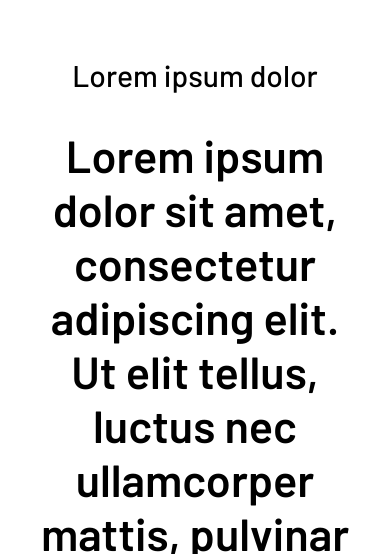
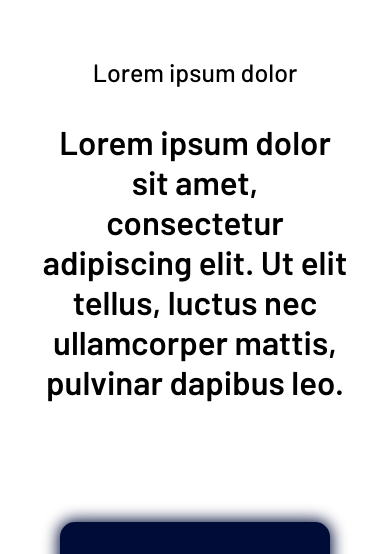
Before and after one commit to Cristofer-Silva/Santech, a plain HTML site: page sobreNos.html in a window 390 px wide. Shown: the part 241-795 px from the top of the page. Drawn offline with Linux system fonts and the light colour scheme.

Commit message:
Update style.css

```diff
--- a/style.css
+++ b/style.css
@@ -935,6 +935,14 @@ footer .footer_section2 {
         padding: 50px 40px;
     }
 
+    .section1_sobreNos h1 {
+        font-size: 25px;
+    }
+
+    .section1_sobreNos p {
+        font-size: 33px;
+    }
+
     .section2_sobreNos {
         display: flex;
         flex-direction: column;
```
